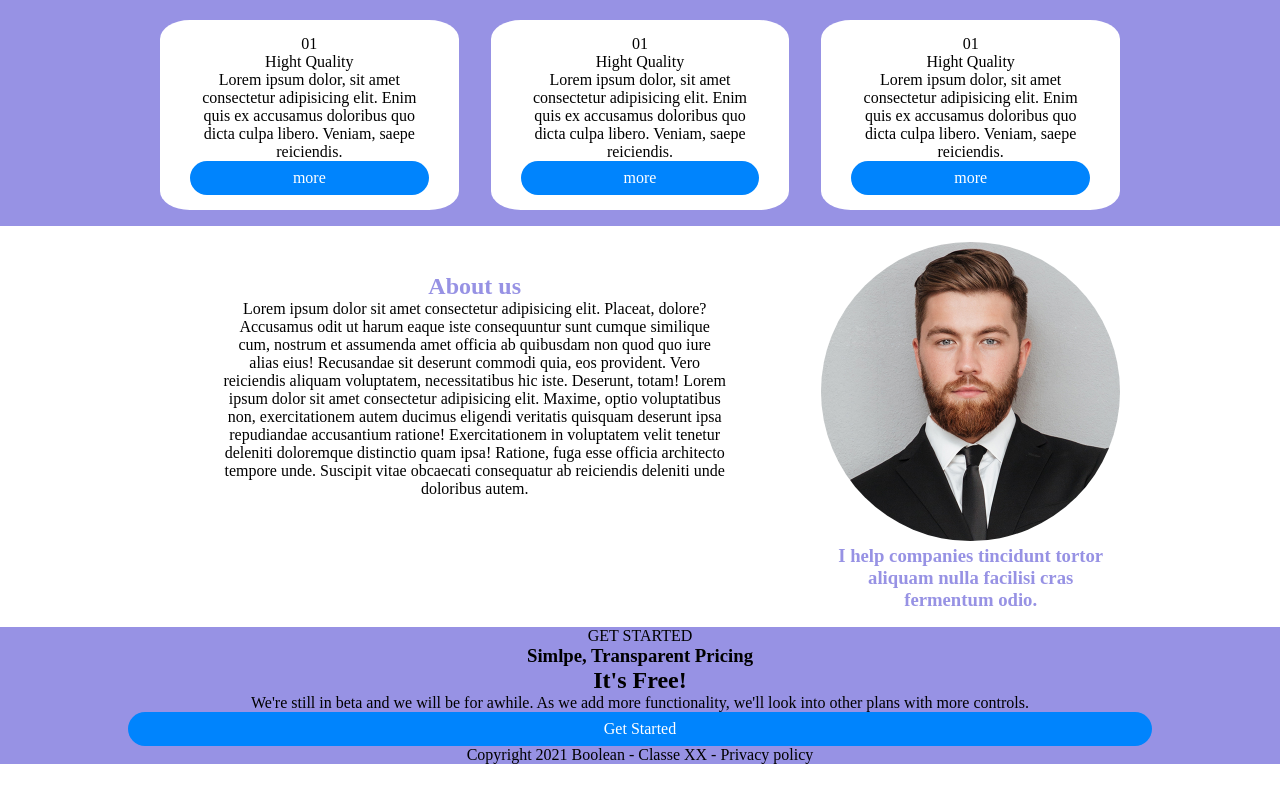
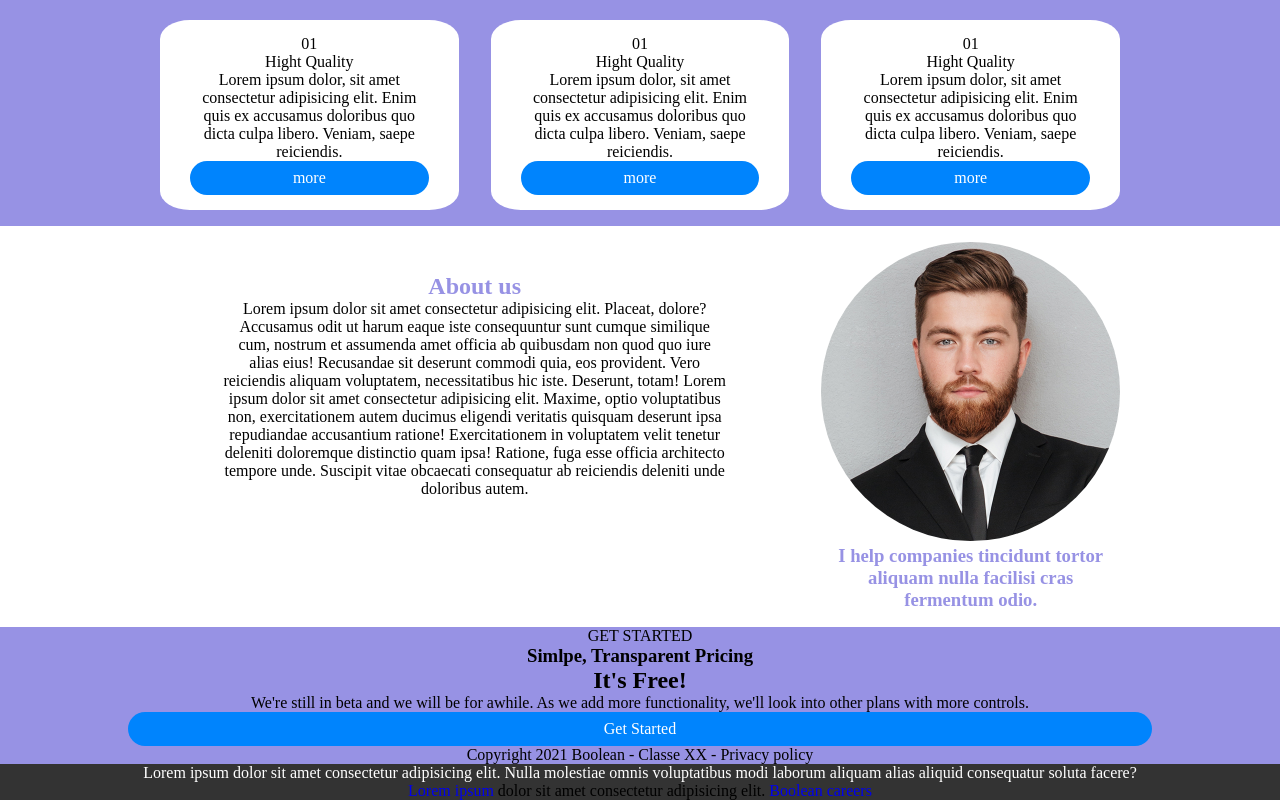
Before and after one commit to antden99/htmlcss-responsive-layout, a plain HTML site: page index.html in a window 1280 px wide. Shown: the part 3218-4018 px from the top of the page. Before the commit the page ends 3982 px from the top, so only its background shows below. Drawn offline with Linux system fonts and the light colour scheme.

Commit message:
add site_footer

```diff
--- a/assets/style.css
+++ b/assets/style.css
@@ -73,6 +73,10 @@ a {
     background-color: var(--violet-color);
 }
 
+#site_footer{
+    background-color: var(--black-color);
+}
+
 .right_hamburger {
     font-size: 30px;
 }
--- a/index.html
+++ b/index.html
@@ -395,7 +395,17 @@
         </div>
     </div>
 
+    <div id="site_footer">
+        <div class="container">
+            <div class="f_color_invert">Lorem ipsum dolor sit amet consectetur adipisicing elit. Nulla molestiae omnis
+                voluptatibus modi laborum aliquam alias aliquid consequatur soluta facere?</div>
+            <div>
+                <a href="#">Lorem ipsum</a> dolor sit amet consectetur adipisicing elit. <a href="#">Boolean careers</a>
 
+            </div>
+        </div>
+    </div>
+    <!-- /#site_footer -->
 
 
 
```
